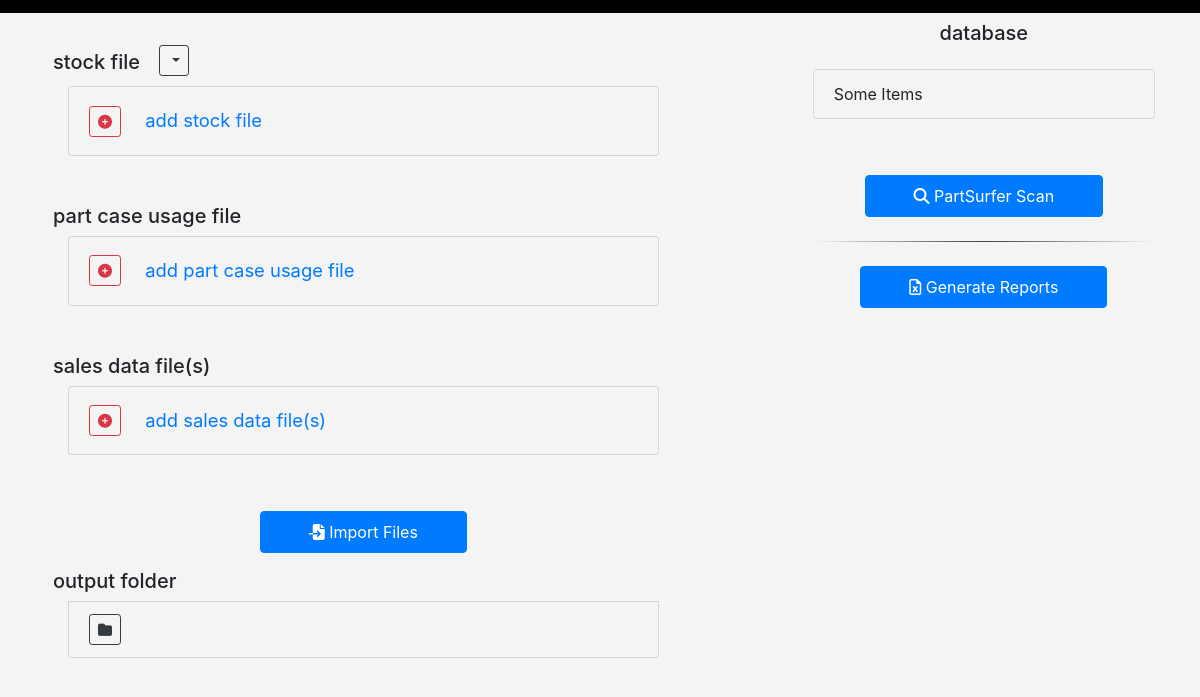
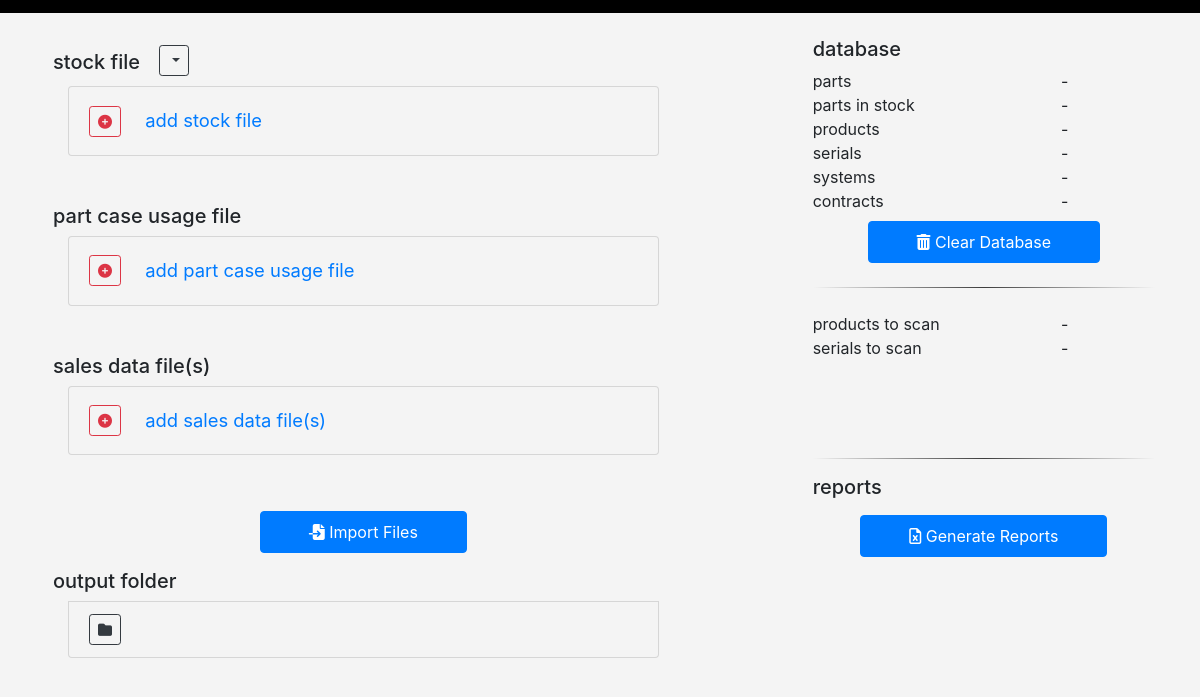
Before and after one commit to panzerhelp/sspu, an Electron app: page index.html in a window 1200 px wide. Shown: the part 59-756 px from the top of the page. Drawn offline with nearby package versions, Linux system fonts and the light colour scheme; no server answers.

Commit message:
added database info and ability to clear

```diff
--- /dev/null
+++ b/frontend-js/modules/DatabaseStat.js
@@ -0,0 +1,60 @@
+/* eslint-disable global-require */
+// const Part = require('../../models/Part');
+// const Stock = require('../../models/Stock');
+const Product = require('../../models/Product');
+const Serial = require('../../models/Serial');
+
+class DatabaseStat {
+  constructor() {
+    this.dbProductScan = document.getElementById('dbProductScan');
+    this.dbSerialScan = document.getElementById('dbSerialScan');
+    this.clearDatabaseBtn = document.getElementById('clearDatabaseBtn');
+    this.getPartSurferDataBtn = document.getElementById('getPartSurferDataBtn');
+    this.injectHTML();
+    this.events();
+  }
+
+  // events
+  events() {}
+
+  // methods
+  injectHTML() {
+    this.init();
+  }
+
+  init() {
+    ['Part', 'Stock', 'System', 'Product', 'Serial', 'Contract'].forEach(
+      item => {
+        // eslint-disable-next-line no-eval
+        // eval(item)
+
+        // eslint-disable-next-line import/no-dynamic-require
+        require(`../../models/${item}`)
+          .count()
+          .then(count => {
+            document.getElementById(`db${item}`).innerHTML = count.toString();
+          });
+      }
+    );
+
+    this.getPartSurferDataBtn.style.visibility = 'hidden';
+
+    Product.count({ where: { scanStatus: null } }).then(count => {
+      this.dbProductScan.innerHTML = count.toString();
+      this.dbProductScan.parentElement.style.backgroundColor =
+        count > 0 ? '#fcc' : '#f4f4f4';
+      if (count > 0) this.getPartSurferDataBtn.style.visibility = 'visible';
+    });
+
+    Serial.count({ where: { scanStatus: null } }).then(count => {
+      this.dbSerialScan.innerHTML = count.toString();
+      this.dbSerialScan.parentElement.style.backgroundColor =
+        count > 0 ? '#fcc' : '#f4f4f4';
+      if (count > 0) this.getPartSurferDataBtn.style.visibility = 'visible';
+    });
+
+    this.clearDatabaseBtn.style.visibility = 'visible';
+  }
+}
+
+module.exports = DatabaseStat;
--- a/index.html
+++ b/index.html
@@ -29,18 +29,67 @@
             </div>
           </div>
         </div>
-        <div class="col-4">
-          <div
+        <div class="col-4 pt-4">
+          <!-- <div
             id="partsurfer-import-block"
             class="action-block d-flex justify-content-center p-2 mb-2"
           >
             <h5>database</h5>
+          </div> -->
+
+          <h5>database</h5>
+
+          <div class="mb-4" id="database">
+            <div class="row">
+              <div class="col-8">parts</div>
+              <div class="col-4" id="dbPart">-</div>
+            </div>
+            <div class="row">
+              <div class="col-8">parts in stock</div>
+              <div class="col-4" id="dbStock">-</div>
+            </div>
+            <div class="row">
+              <div class="col-8">products</div>
+              <div class="col-4" id="dbProduct">-</div>
+            </div>
+            <div class="row">
+              <div class="col-8">serials</div>
+              <div class="col-4" id="dbSerial">-</div>
+            </div>
+            <div class="row">
+              <div class="col-8">systems</div>
+              <div class="col-4" id="dbSystem">-</div>
+            </div>
+            <div class="row">
+              <div class="col-8">contracts</div>
+              <div class="col-4" id="dbContract">-</div>
+            </div>
+
+            <div class="d-flex justify-content-center p-2 mb-2">
+              <button
+                id="clearDatabaseBtn"
+                class="btn btn-primary px-5 py-2"
+                onclick="clearDatabase()"
+              >
+                <i class="fas fa-trash-alt"></i> Clear Database
+              </button>
+            </div>
+
+            <hr />
+
+            <div class="row mt-4">
+              <div class="col-8">products to scan</div>
+              <div class="col-4" id="dbProductScan">-</div>
+            </div>
+            <div class="row">
+              <div class="col-8">serials to scan</div>
+              <div class="col-4" id="dbSerialScan">-</div>
+            </div>
           </div>
-          <ul class="list-group mb-5" id="fileScan">
-            <li class="list-group-item m-0">Some Items</li>
-          </ul>
+
           <div class="d-flex justify-content-center p-2 mb-2">
             <button
+              id="getPartSurferDataBtn"
               class="btn btn-primary px-5 py-2"
               onclick="getPartSurferData()"
             >
@@ -49,10 +98,9 @@
           </div>
 
           <hr />
-          <div
-            id="generate-report-block"
-            class="action-block d-flex justify-content-center p-2 mb-2"
-          >
+
+          <h5>reports</h5>
+          <div class="d-flex justify-content-center p-2 mb-2">
             <button
               class="btn btn-primary px-5 py-2"
               onclick="generateReports()"
--- a/main.js
+++ b/main.js
@@ -140,6 +140,10 @@ ipcMain.on('generate-reports', () => {
   createProgressWindow('generate-reports');
 });
 
+ipcMain.on('clear-database', () => {
+  createProgressWindow('clear-database');
+});
+
 // forward set-progress events from worker to progress window
 ipcMain.on('set-progress', (e, progressStatus) => {
   progressWindow.webContents.send('set-progress', progressStatus);
@@ -150,6 +154,7 @@ ipcMain.on('set-progress', (e, progressStatus) => {
 
 ipcMain.on('finishedTask', () => {
   progressWindow.close(); // action window should handle worker
+  mainWindow.webContents.send('reload');
   // mainWindow.webContents.send('rebuild-data');
 });
 
--- a/renderer.js
+++ b/renderer.js
@@ -1,53 +1,58 @@
+/* eslint-disable no-unused-vars */
+/* eslint-disable no-new */
 const { shell, ipcRenderer } = require('electron');
 
 document.title = `SSPU v.${process.env.npm_package_version}`;
 const configFileController = require('./controllers/configFilesController');
 const FileImport = require('./frontend-js/modules/FileImport');
+const DatabaseStat = require('./frontend-js/modules/DatabaseStat');
 
-// eslint-disable-next-line no-unused-vars
+const init = () => {
+  new FileImport();
+  new DatabaseStat();
+};
+
 const openFile = id => {
   const file = configFileController.getFileById(id);
   shell.openItem(file.filePath);
 };
 
-const init = () => {
-  // eslint-disable-next-line no-new
-  new FileImport();
-};
-
-// eslint-disable-next-line no-unused-vars
 const clearFile = fileType => {
   const fileName = document.getElementById(`${fileType}Path`).textContent;
   configFileController.clearFileFromConfig(fileName, fileType);
   init();
 };
 
-// eslint-disable-next-line no-unused-vars
 const selectFile = fileType => {
   const file = configFileController.selectFile(`${fileType}`);
   if (file) init();
 };
 
-// eslint-disable-next-line no-unused-vars
 const selectDataDir = () => {
   if (configFileController.setDataDir()) init();
 };
 
-// eslint-disable-next-line no-unused-vars
 const importFiles = () => {
   ipcRenderer.send('import-files');
 };
 
-// eslint-disable-next-line no-unused-vars
-const getPartSurferData = async () => {
+const getPartSurferData = () => {
   ipcRenderer.send('get-partsurfer-data');
 };
 
-// eslint-disable-next-line no-unused-vars
-const generateReports = async () => {
+const generateReports = () => {
   ipcRenderer.send('generate-reports');
+};
+
+const clearDatabase = () => {
+  document.getElementById('clearDatabaseBtn').style.visibility = 'hidden';
+  ipcRenderer.send('clear-database');
 };
 
 if (document.getElementById('file-import-block')) {
   init();
 }
+
+ipcRenderer.on('reload', () => {
+  init();
+});
```
Also changed, not shown: controllers/dataFileController.js (+24 -0 lines), dbConnect.js (+4 -3 lines), worker.html (+19 -4 lines).
